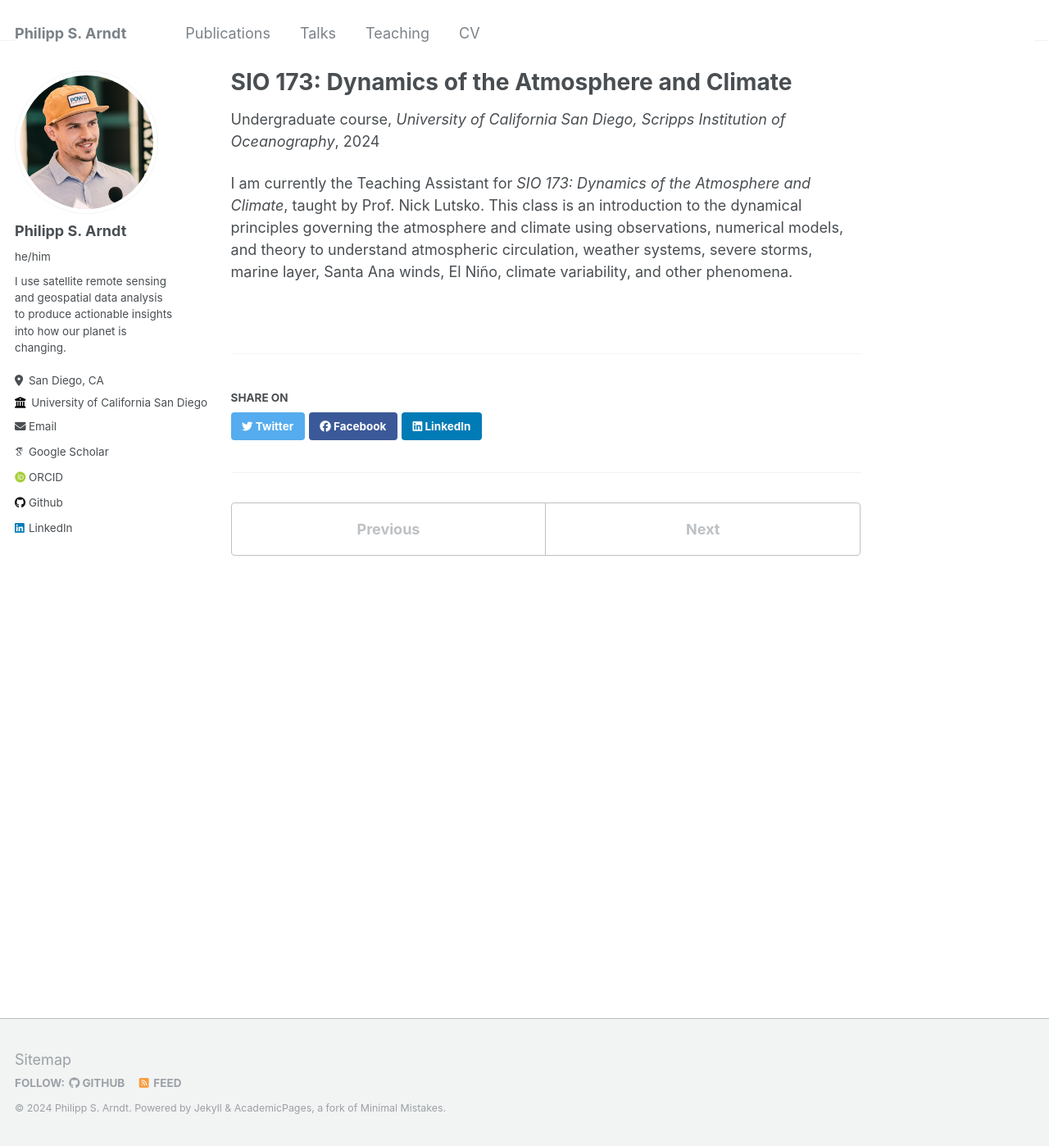
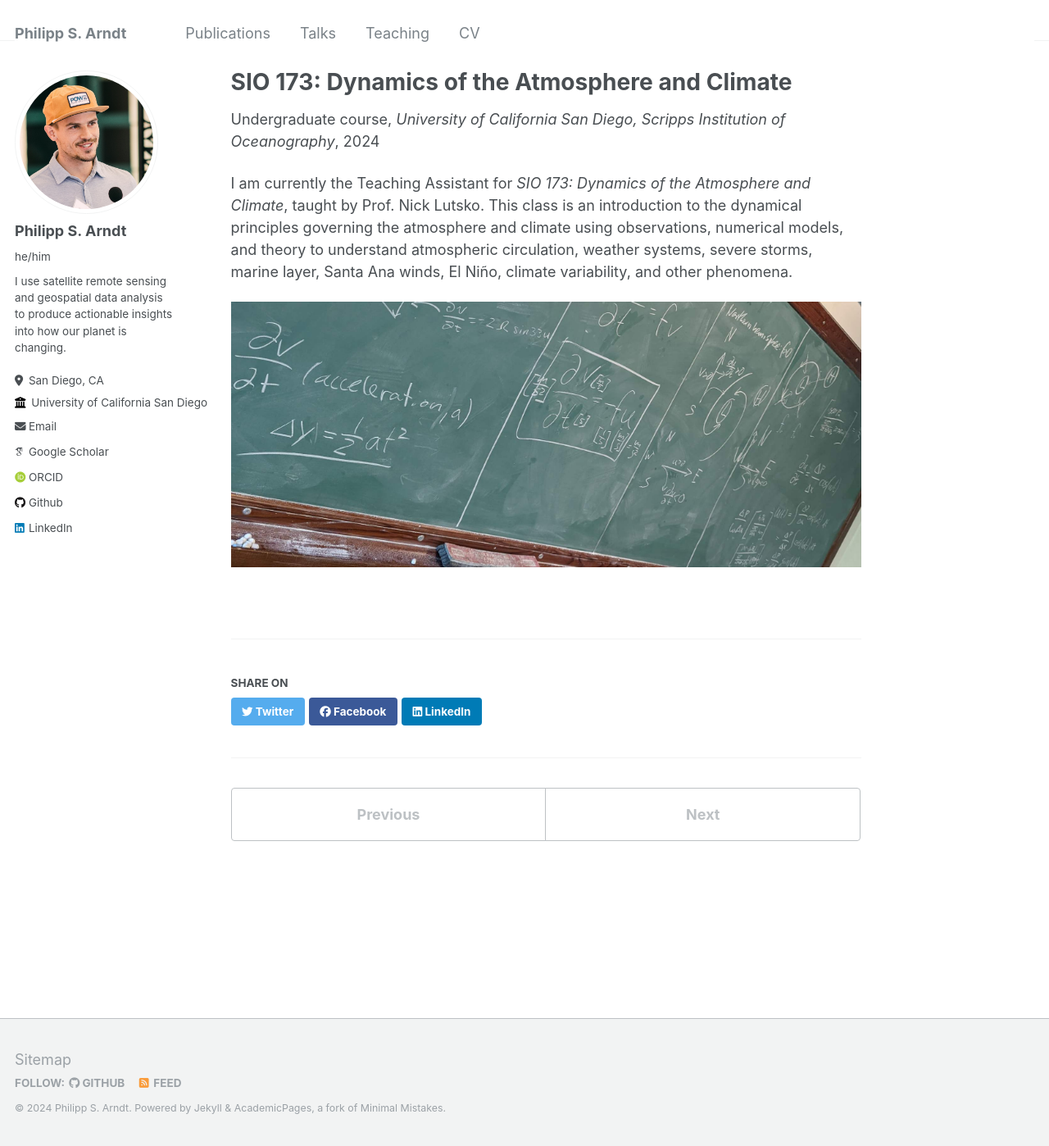
Before and after one commit to fliphilipp/fliphilipp.github.io, a Jekyll site: the page built from _teaching/2024-SIO173.md, in a window 1280 px wide and 1398 px high. Shown: the whole window at 82% size. Built offline with Jekyll 4.4.1, drawn with Linux system fonts in a browser that asks for light colours; some web fonts are replaced.

Commit message:
Update 2024-SIO173.md

```diff
--- a/_teaching/2024-SIO173.md
+++ b/_teaching/2024-SIO173.md
@@ -9,3 +9,5 @@ location: "San Diego, CA, USA"
 ---
 
 I am currently the Teaching Assistant for *SIO 173: Dynamics of the Atmosphere and Climate*, taught by Prof. Nick Lutsko. This class is an introduction to the dynamical principles governing the atmosphere and climate using observations, numerical models, and theory to understand atmospheric circulation, weather systems, severe storms, marine layer, Santa Ana winds, El Niño, climate variability, and other phenomena.
+
+![a snap of the blackboard from office hours](/images/sio173_small.jpg)
```
